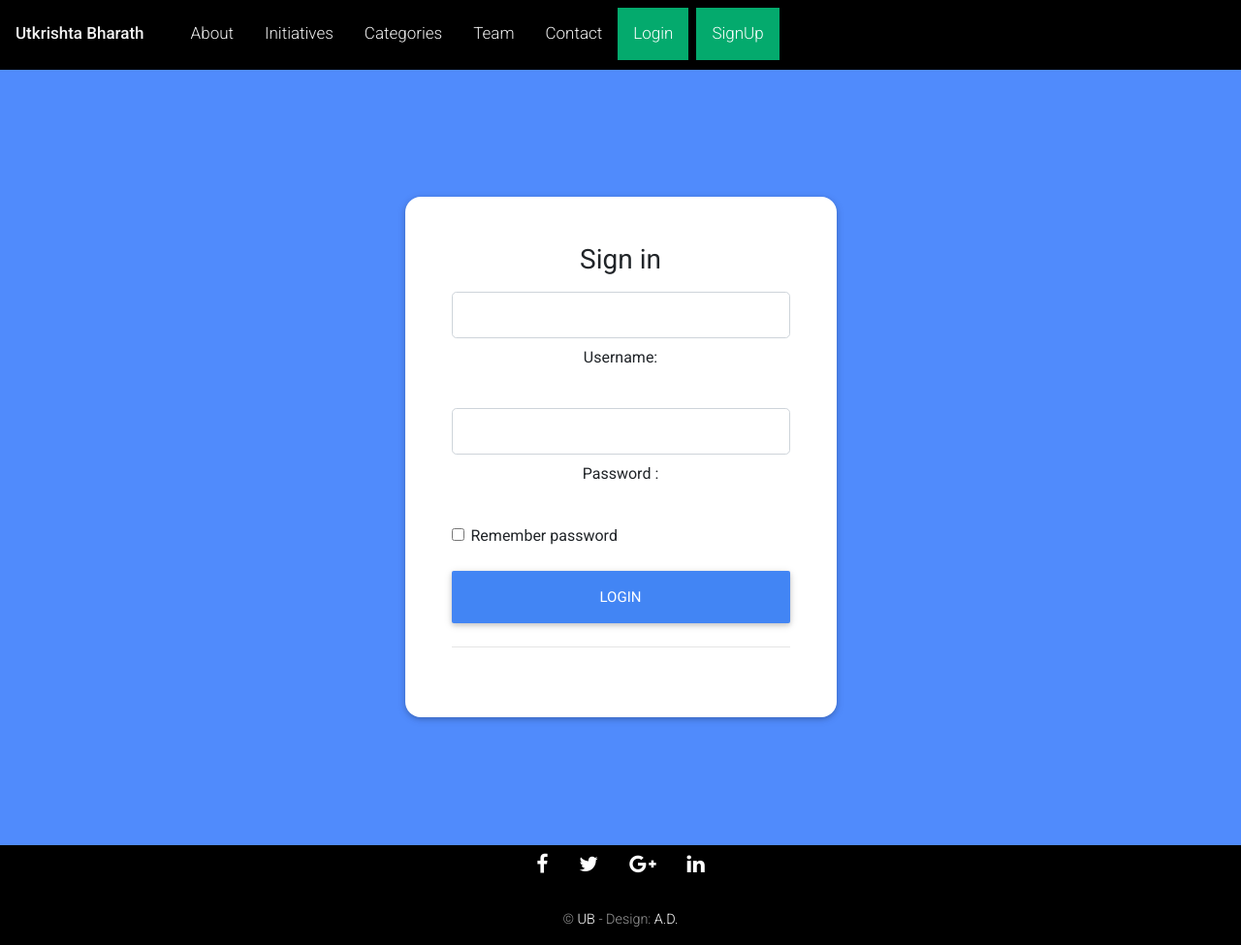
After one commit to ajinkyadawange31045/UB_modified, a Django app: page /login/ in a window 1280 px wide. The commit adds this page. Shown: the whole page at 97% size. Run offline with Django 3.2, Linux system fonts and the light colour scheme; some libraries are stand-ins or nearby versions.

Commit message:
signin and login

```diff
--- /dev/null
+++ b/blog/forms.py
@@ -0,0 +1,34 @@
+from django import forms
+from django.contrib.auth.forms import UserCreationForm,AuthenticationForm,UsernameField
+from django.contrib.auth.models import User
+from django.utils.translation import gettext, gettext_lazy as _
+from .models import Post
+
+
+class SignUpForm(UserCreationForm):
+    password1 = forms.CharField(label='Password',widget=forms.PasswordInput(attrs={'class':'form-control'}))
+    password2 = forms.CharField(label='Confirm Password(again)',widget=forms.PasswordInput(attrs={'class':'form-control'}))
+    class Meta:
+        model = User
+        fields = ['username','first_name','last_name','email']
+        labels = {'first_name':'First Name','last_name':'Last Name','email':'Email'}
+        widgets = {'username':forms.TextInput(attrs={'class':'form-control'}),
+        'first_name':forms.TextInput(attrs={'class':'form-control'}),
+        'last_name':forms.TextInput(attrs={'class':'form-control'}),
+        'email':forms.EmailInput(attrs={  'type':"email",'id':"form3Example3@nitk.edu.in",'class':'form-control'}),
+
+        }
+
+
+class LoginForm(AuthenticationForm):
+    # <input type="email" id="typeEmailX-2" class="form-control form-control-lg" />
+   username = UsernameField(widget=forms.EmailInput(attrs={'type':"email" ,'id':'typeEmailX-2' ,'class':"form-control form-control-lg mb-2"}))#we are doing it simply because we need to write the bootstrap class
+#    username = UsernameField(widget=forms.EmailInput(attrs={'autofocus':True,'class':'form-control'}))#we are doing it simply because we need to write the bootstrap class
+   password = forms.CharField(
+    label = _("Password "),
+    strip=False,
+    widget = forms.PasswordInput(attrs={
+        'autocomplete':'current-password',
+        'class':"form-control form-control-lg mb-2"
+        })
+    )
--- a/blog/urls.py
+++ b/blog/urls.py
@@ -2,11 +2,14 @@ from django.contrib import admin
 from django.urls import path, include
 from django.conf.urls.static import static
 from django.conf import settings
-from .views import home, post,category
+from .views import home, post,category,user_signup, user_login, user_logout
 
 
 urlpatterns = [
     path('', home),
     path('blog/<slug:url>', post),
     path('category/<slug:url>',category),
+    path('signup/',user_signup,name='signup'),
+    path('login/',user_login,name='login'),
+    path('logout/',user_logout,name='logout'),
 ]
--- a/blog/views.py
+++ b/blog/views.py
@@ -1,6 +1,13 @@
 from django.http import HttpResponse
-from django.shortcuts import render
+from django.shortcuts import render, HttpResponsePermanentRedirect
+from django.contrib.auth.forms import UserCreationForm
+# from .forms import SignUpForm, LoginForm, PostForm
+from .forms import SignUpForm, LoginForm
+from django.contrib import messages
+from django.contrib.auth import  authenticate,login,logout
 from blog.models import Post, Category, Team, Value
+from django import forms
+from django.contrib.auth.models import Group
 
 
 # Create your views here.
@@ -29,3 +36,43 @@ def category(request, url):
     cat = Category.objects.get(url=url)
     posts = Post.objects.filter(cat=cat)
     return render(request, "category.html", {'cat': cat, 'posts': posts})
+
+
+
+#logout
+def user_logout(request):
+    logout(request)
+    return HttpResponsePermanentRedirect('/')
+
+#login
+def user_login(request):
+    if not request.user.is_authenticated:
+        if request.method == "POST":
+            form = LoginForm(request =request,data=request.POST)
+            if form.is_valid():
+                uname = form.cleaned_data['username']
+                upass = form.cleaned_data['password']
+                user = authenticate(username=uname,password = upass)
+                if user is not None:
+                    login(request,user)
+                    messages.success(request,'Logged in Successfully')
+                    return HttpResponsePermanentRedirect('/')
+        else:
+            form = LoginForm()
+        return render(request,'login.html',{'form':form})
+    else:
+        return HttpResponseRedirect('/')
+
+
+#signup
+def user_signup(request):
+    if request.method == "POST":
+        form = SignUpForm(request.POST)
+        if form.is_valid():
+            messages.success(request,'Signed in successfully')
+            user = form.save()
+            # group = Group.objects.get(name ='Author')
+            # user.groups.add(group)
+    else:
+        form = SignUpForm()
+    return render(request,'signup.html',{'form':form})
--- a/templates/header.html
+++ b/templates/header.html
@@ -72,13 +72,16 @@
     }
 </style>
 <div class="topnavARD" id="myTopnav">
-    <a class="navbar-brand" href="/"><strong>Utkrishta Bharath</strong></a>
+    <a class="navbar-brand mt-2" href="/"><strong>Utkrishta Bharath</strong></a>
     <!-- <a href="#home">Home</a> -->
-    <a href="/category/about">About</a>
-    <a href="/#initiatives">Initiatives</a>
-    <a href="/#categories">Categories</a>
-    <a href="/#team">Team</a>
-    <a href="/#contact">Contact</a>
+    <a href="/category/about" class="mt-2">About</a>
+    <a href="/#initiatives" class="mt-2">Initiatives</a>
+    <a href="/#categories" class="mt-2">Categories</a>
+    <a href="/#team" class="mt-2">Team</a>
+    <a href="/#contact" class="mt-2">Contact</a> {% if request.user.is_authenticated %}
+    <a href="/logout" class="mt-2">logout</a> {% else %}
+    <a href="/login" class="active align-content-center mt-2">Login</a>
+    <a href="/signup" class="active ml-2 mt-2">SignUp</a> {% endif %}
     <a href="javascript:void(0);" class="iconARD" onclick="myFunctionARD()">
         <i class="fa fa-bars"></i>
     </a>
--- /dev/null
+++ b/templates/login.html
@@ -0,0 +1,53 @@
+{% extends 'base.html' %} {% load static %} {% block content %}
+
+<!-- <div class="col-sm-10">
+    <h3 class="text-white mt-5">Login Page</h3>
+    <form action="" method="post" novalidate>
+        {% csrf_token %} {% for fm in form %}
+        <div class="form group">
+            {{fm.label_tag}}{{fm}}<small class="text-warning"> {{fm.errors|striptags}}</small>
+        </div>
+        {% endfor %}
+        <br>
+        <input type="submit" value="Login" class="btn btn-primary btn-lg btn-block"> {% if form.non_field_errors %} {% for error in form.non_field_errors %}
+        <p class="alert alert-danger my-3">{{error}}</p>
+        {% endfor %} {% endif %}
+    </form>
+</div> -->
+
+<section class="vh-100" style="background-color: #508bfc;">
+    <div class="container py-5 h-100">
+        <div class="row d-flex justify-content-center align-items-center h-100">
+            <div class="col-12 col-md-8 col-lg-6 col-xl-5">
+                <div class="card shadow-2-strong" style="border-radius: 1rem;">
+                    <div class="card-body p-5 text-center">
+                        <form action="" method="post" novalidate>
+                            <h3 class="mb-5">Sign in</h3>
+                            {% csrf_token %}{% for fm in form %}
+                            <div class="form-outline mb-4">
+                                <!-- <input type="email" id="typeEmailX-2" class="form-control form-control-lg" />  -->
+                                {{fm}}
+                                <label class="form-label" for="typeEmailX-2">{{fm.label_tag}}</label>
+                            </div>
+                            {% endfor %}
+                            <!-- Checkbox -->
+                            <div class="form-check d-flex justify-content-start mb-4">
+                                <input class="form-check-input" type="checkbox" value="" id="form1Example3" />
+                                <label class="form-check-label" for="form1Example3"> Remember password </label>
+                            </div>
+
+                            <button class="btn btn-primary btn-lg btn-block" type="submit" value="Login">Login</button> {% if form.non_field_errors %} {% for error in form.non_field_errors %}
+                            <p class="alert alert-danger my-3">{{error}}</p>
+                            {% endfor %} {% endif %}
+                            <hr class="my-4">
+
+                            <!-- <button class="btn btn-lg btn-block btn-primary" style="background-color: #dd4b39;" type="submit"><i class="fab fa-google me-2"></i> Sign in with google</button>
+                        <button class="btn btn-lg btn-block btn-primary mb-2" style="background-color: #3b5998;" type="submit"><i class="fab fa-facebook-f me-2"></i>Sign in with facebook</button> -->
+                        </form>
+                    </div>
+                </div>
+            </div>
+        </div>
+    </div>
+</section>
+{% endblock content %}
```
Also changed, not shown: templates/signup.html (added, +92 -0 lines), db.sqlite3.
